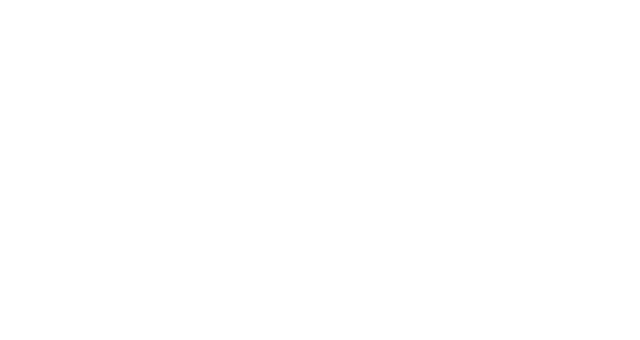
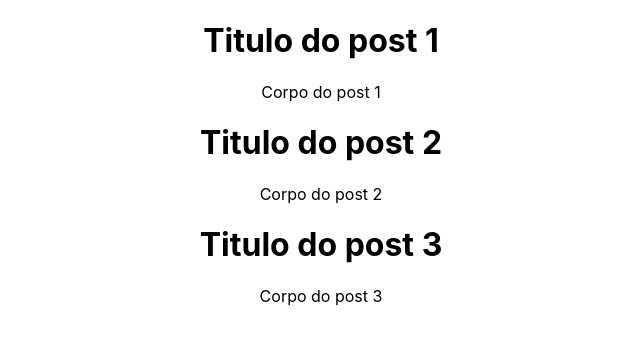
Before and after one commit to PandinhaAnao1/Apreendedo-next-react, a React (Create React App) app in the folder 02_react/01_projeto/: page / in a window 1280 px wide. Shown: the top 340 px of the page, without its empty margins (319-959 px from the left). Built offline with nearby package versions, Linux system fonts and the light colour scheme.

Commit message:
Crie o codigo que lista os post de uma pagina

```diff
--- a/02_react/01_projeto/src/App.js
+++ b/02_react/01_projeto/src/App.js
@@ -4,12 +4,39 @@ import { Component } from 'react';
 
 class App extends Component {
 
-  state = { };
+  state = {
+    post: [
+      {
+        id: 1,
+        title: 'Titulo do post 1',
+        bory: 'Corpo do post 1'
+      },
+      {
+        id: 2,
+        title: 'Titulo do post 2',
+        bory: 'Corpo do post 2'
+      },
+      {
+        id: 3,
+        title: 'Titulo do post 3',
+        bory: 'Corpo do post 3'
+      }
+    ]
+  };
 
-  render(){
+  render() {
+    const { post } = this.state;
     return (
-      <>
-      </>
+      <div className='App'>
+        {
+          post.map(value => (
+            <div>
+              <h1>{value.title}</h1>
+              <p>{value.bory}</p>
+            </div>
+          ))
+        }
+      </div>
     );
   }
 }
```
